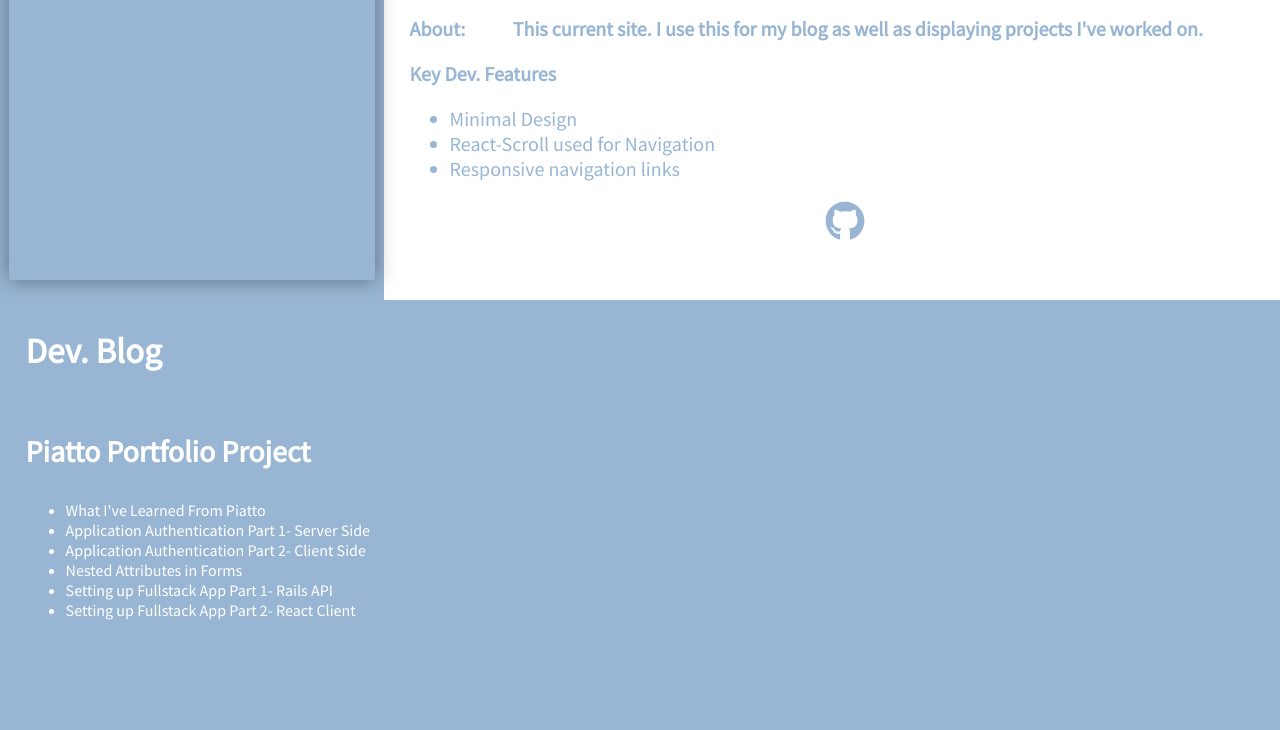
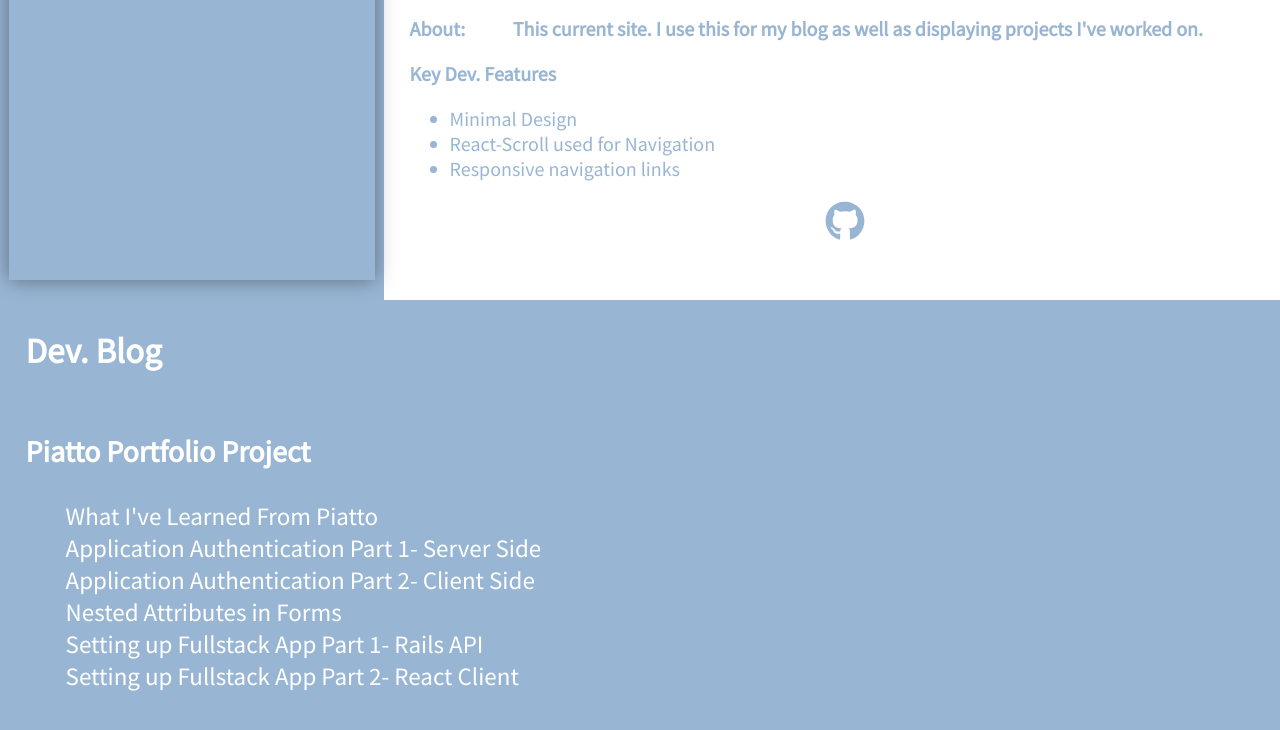
Before and after one commit to amckean12/alex-site, a React (Create React App) app: page / in a window 1280 px wide. Shown: the part 1357-2087 px from the top of the page. Built offline with nearby package versions, Linux system fonts and the light colour scheme.

Commit message:
Added styling to li components on blogs

```diff
--- a/src/blog.css
+++ b/src/blog.css
@@ -22,3 +22,12 @@
 .blog-index h3{
   font-size: 30px;
 }
+
+.blog-index li{
+  list-style-type: none;
+  font-size: 25px;
+}
+
+.blog-index li:hover{
+  font-size: 28px;
+}
--- a/src/containers/blog-container.js
+++ b/src/containers/blog-container.js
@@ -7,6 +7,9 @@ import { whatIveLearned } from '../blogs/what-ive-learned.js'
 
 class BlogContainer extends Component {
    render(){
+     const renderBlogBox = () =>{
+       console.log("Hello")
+     }
      return(
        <div className="blog-container">
          <h2>Dev. Blog</h2>
```
